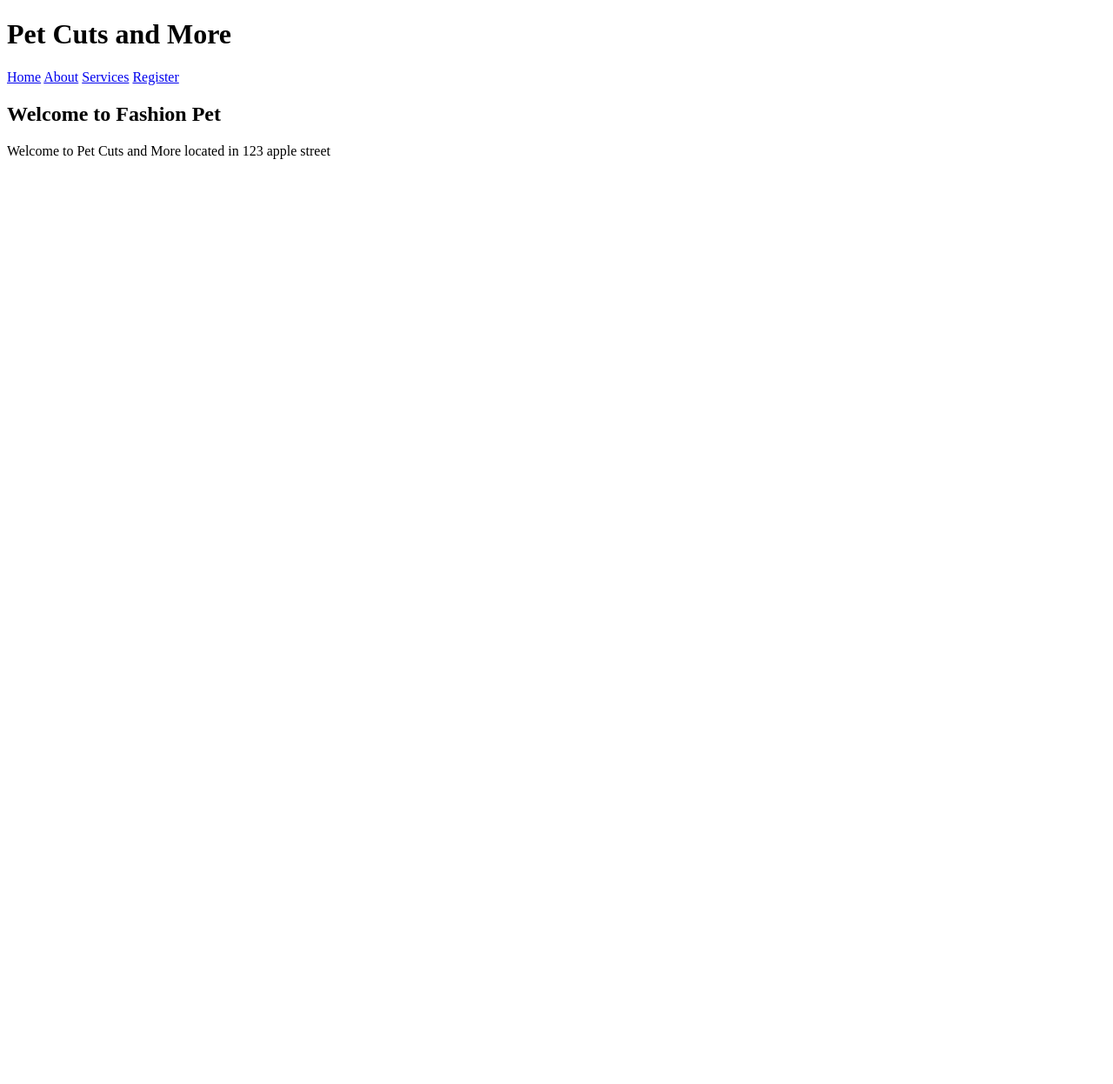
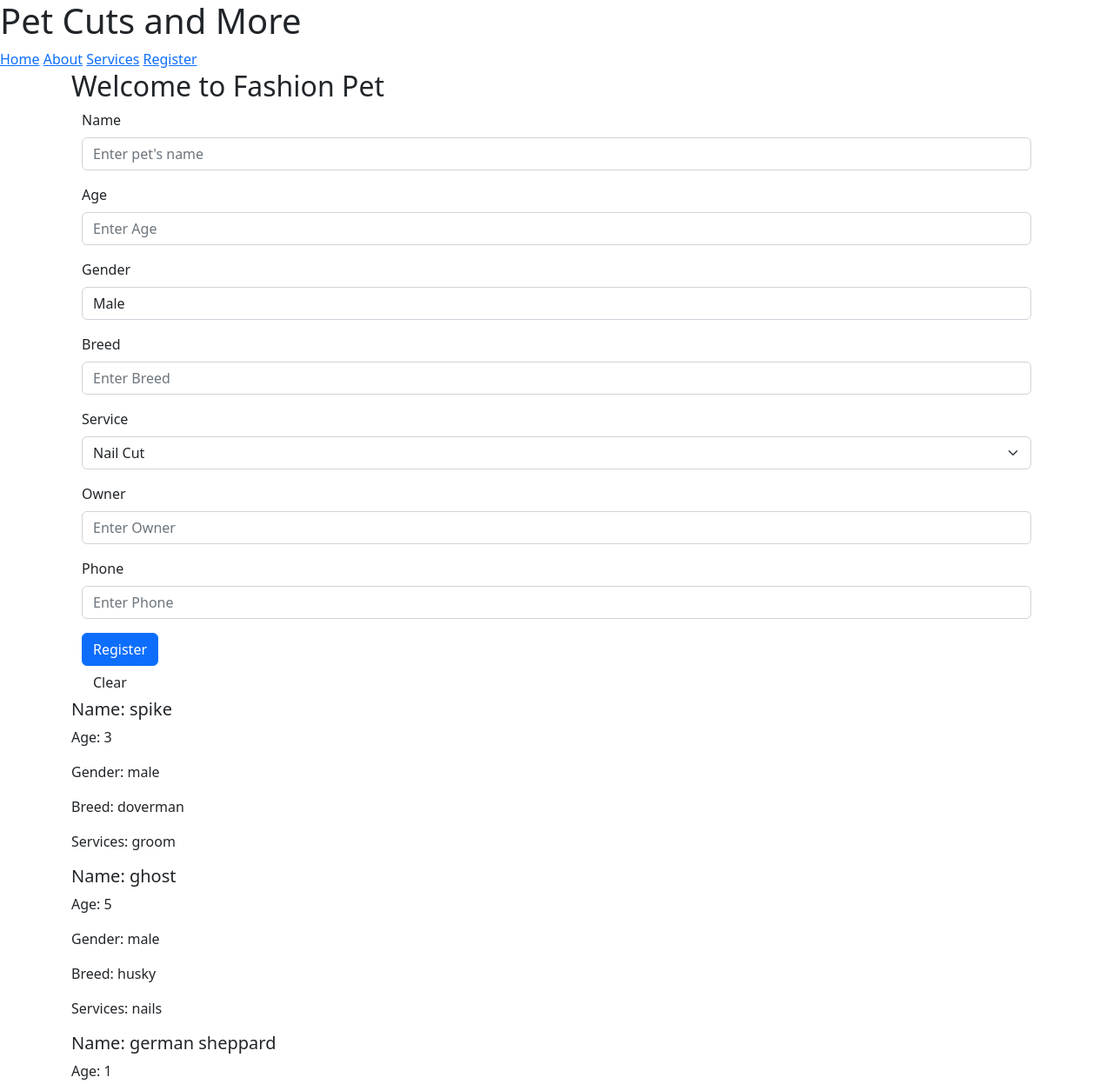
Before and after one commit to Floki-the-Builder/pet-saloon-ch23, a plain HTML site: page register.html in a window 1280 px wide. Shown: the top 1247 px of the page at 87% size. Before the commit the page ends 800 px from the top, so only its background shows below. Drawn offline with nearby package versions, Linux system fonts and the light colour scheme.

Commit message:
clear function
to html

```diff
--- /dev/null
+++ b/display.js
@@ -0,0 +1,27 @@
+// display  pets
+function displayCards(){
+    let petDiv = $("#pets")
+    petDiv.html("") // clear the canvas
+
+    // travel the array
+    let tmp='';
+    for(let i = 0; i < salon.pets.length; i++){
+       let pet = salon.pets[i];
+       tmp = `<div>
+                <h5> Name: ${pet.name} </h5>
+                <p>Age: ${pet.age}</p>
+                <p>Gender: ${pet.gender}</p>
+                <p>Breed: ${pet.breed}</p>
+                <p>Services: ${pet.services}</p>
+            </div>`;
+
+            petDiv.append(tmp)
+
+    }
+
+}
+
+
+//function displayTable(){
+    //  tmp='<tr><tr>
+//}
--- a/register.html
+++ b/register.html
@@ -4,12 +4,19 @@
     <meta charset="UTF-8">
     <meta http-equiv="X-UA-Compatible" content="IE=edge">
     <meta name="viewport" content="width=device-width, initial-scale=1.0">
-    <title>Pet Cuts and More</title>
 
-    <!-- links -->
-    <link rel="stylesheet" href="main.css">
+    <!-- bootstrap goes before css -->
+    <link href="https://cdn.jsdelivr.net/npm/bootstrap@5.2.0-beta1/dist/css/bootstrap.min.css" rel="stylesheet" integrity="sha384-0evHe/X+R7YkIZDRvuzKMRqM+OrBnVFBL6DOitfPri4tjfHxaWutUpFmBp4vmVor" crossorigin="anonymous">
+
+    <!-- css links -->
+     <!-- css links goes last  -->
+     <link rel="stylesheet" href="main.css">
+
+     <title>Pet Cuts and More</title>
 
 </head>
+
+
 <body>
 
     <header>
@@ -23,16 +30,68 @@
         </nav>
     </header>
 
-    <main>
+    <main class="container">
         <h2>Welcome to Fashion Pet</h2>
         <!-- register form html -->
-        <!-- name age gender breed services owner phone -->
+        <div class="container">
+            <div class="mb-3">
+                <label class="form-label">Name</label>
+                <input class="form-control" type="text" placeholder="Enter pet's name" id="txtName">
+            </div >
+            <div class="mb-3">
+                <label class="form-label">Age</label>
+                <input class="form-control" type="number" placeholder="Enter Age" id="txtAge">
+            </div>
+            <div class="mb-3">
+                <label class="form-label">Gender</label>
+                <select class="form-control" type="text" placeholder="select gender" id="selGender">
+                    <option value="male">Male</option>
+                    <option value="female">Female</option>
+                </select>
+            </div>
+            <div class="mb-3">
+                <label class="form-label">Breed</label>
+                <input class="form-control" type="text" placeholder="Enter Breed" id="txtBreed">
+            </div>
+            <div class="mb-3">
+               <label class="form-label">Service</label>
+               <select class="form-select" id="selServices">
+                    <option value="nail-cut">Nail Cut</option>
+                    <option value="groom">Groom</option>
+                    <option value="vaccine">Vaccine</option>
+                </select>
+            </div>
+            <div class="mb-3">
+                <label class="form-label">Owner</label>
+                <input class="form-control" type="text" placeholder="Enter Owner" id="txtOwner">
+            </div>
+            <div class="mb-3">
+                <label class="form-label">Phone</label>
+                <input class="form-control" type="text" placeholder="Enter Phone" id="txtPhone">
+            </div>
+
+            <div class="mp-3">
+                <button class="btn btn-primary" onclick="register();">Register</button>
+            </div>
+
+            <div class="mp-3">
+                <button class="btn btn-primaru" onclick="clear()">Clear</button>
+            </div>
+        </div>
+
+        <!-- display table -->
+        <div id="pets">
+
+        </div>
     </main>
 
     <footer id="info">
 
     </footer>
 
+    <!-- Jquery then JS -->
+    <script src="https://code.jquery.com/jquery-3.6.0.min.js"></script>
     <script src="register.js"></script>
+    <script src="display.js"></script>
 </body>
 </html>
--- a/register.js
+++ b/register.js
@@ -13,52 +13,95 @@ let salon = {
         open: '9am',
         close: '10pm'
     },
+    pets:[]
 
-    pets:[
-        {
-            name: 'spike',
-            age: 2,
-            gender: 'male',
-            breed: 'german shepard',
-            services: "groom",
-            owner: 'Ard',
-            phone: "555 555 5555"
-        },
-        {
-            name: 'blue',
-            age: 4,
-            gender: 'male',
-            breed: 'pitbull',
-            services: "groom",
-            owner: 'mike',
-            phone: "444 555 5555"
-        },
-        {
-            name: 'snow',
-            age: 7,
-            gender: 'female',
-            breed: 'chiguagua',
-            services: "nails",
-            owner: 'Bree',
-            phone: "222 555 5555"
-        }
-    ]
+
 
 }
 
-console.log(salon.pets[0])
-
-function displaySalonInfo(){
-    let tmp = `<p> Welcome to ${salon.name} located in ${salon.address.street} </p>`;
-    document.getElementById('info').innerHTML = tmp;
+// This is Constructor like a variable but a function
+function pet(name,age,gender,breed,services,owner,phome){
+    this.name = name;
+    this.age = age;
+    this.gender= gender;
+    this.breed = breed;
+    this.services = services;
+    this.owner = owner;
+    this.phone = phome;
 }
 
-displaySalonInfo();
+// Creating new pet with constructor
+let spike = new pet("spike", 3, "male", "doverman", "groom", "Ard", "555-666-5555");
+let ghost = new pet("ghost", 5, "male", "husky", "nails", "mike", '222 2222222');
+let grey = new pet("german sheppard", 1, "female", "husky", "nails", "julie", '323 2222222');
 
-function displayNames(){
-    for( let i=0; i<salon.pets.length; i++){
-        console.log(salon.pets[i].name)
+
+function isValid(aPet){
+    let valid = true;
+    // if there are default inputs like services, use ||
+    if(aPet.name == '' || aPet.age == '' || aPet.gender == ''){
+        valid = false;
+    }
+    return valid;
+}
+
+function register(){
+    console.log('registering');
+    //get info form inputs
+    let petName= document.getElementById('txtName').value;
+    let petAge= document.getElementById('txtAge').value;
+    let petGender= document.getElementById('selGender').value;
+    let petBreed= document.getElementById('txtBreed').value;
+    let petServices= document.getElementById('selServices').value;
+    //Vreating obj using constructor
+    let newPet = new pet(petName, petAge, petGender, petBreed, petServices)
+    if(isValid(newPet) == true){
+    // Push obj to array
+    salon.pets.push(newPet);
+    // Dos[;au to console
+   displayCards();
+
+    clear();
+    } else {
+      alert('Add missing input')
     }
 }
 
-displayNames();
+// make a clear pet func
+function clear(){
+    // let inputs = document.getElementsByTagName('input')
+    //    for(let i=0; i<inputs.length; i++){
+    //        inputs[i].value = '';
+    //    }
+
+// clear with jQuery
+    $("input").val="";
+}
+
+function init(){
+    // displaySalonInfo()
+    salon.pets.push(spike, ghost, grey)
+    displayCards();
+}
+
+// lead html, then JS to not run faster than html
+window.onload=init;
+
+
+
+// console.log(salon.pets[0])
+
+// function displaySalonInfo(){
+//     let tmp = `<p> Welcome to ${salon.name} located in ${salon.address.street} </p>`;
+//     document.getElementById('info').innerHTML = tmp;
+// }
+
+// displaySalonInfo();
+
+// function displayNames(){
+//     for( let i=0; i<salon.pets.length; i++){
+//         console.log(salon.pets[i].name)
+//     }
+// }
+
+// displayNames();
```
Also changed, not shown: index.html (+2 -2 lines), practice.js (added, +15 -0 lines).
